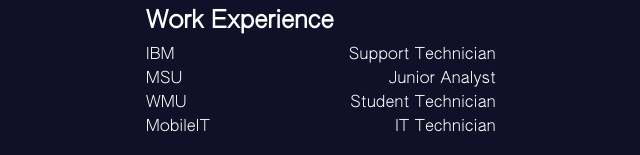
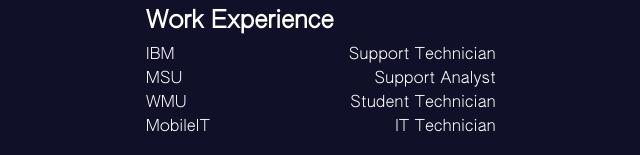
Before and after one commit to robsassack/robsassack.github.io, a React (Vite) app: page / in a window 1280 px wide. Shown: the part 567-722 px from the top of the page, without its empty margins (319-959 px from the left). Built offline with nearby package versions, Linux system fonts and the light colour scheme.

Commit message:
Update resume

```diff
--- a/src/components/Content.jsx
+++ b/src/components/Content.jsx
@@ -9,7 +9,7 @@
         </div>
         <div className='jobs'>
           <span className='company'>MSU</span>
-          <span className='title'>Junior Analyst</span>
+          <span className='title'>Support Analyst</span>
         </div>
         <div className='jobs'>
           <span className='company'>WMU</span>
--- a/src/components/Socials.jsx
+++ b/src/components/Socials.jsx
@@ -1,7 +1,7 @@
 function Socials() {
   return (
     <div className='socials'>
-      <a href='./Resume_Robert-Sassack-0123.pdf'>Resume</a>
+      <a href='./Resume_Robert-Sassack-0123_v2.pdf'>Resume</a>
       <a href='https://github.com/robsassack'>GitHub</a>
       <a href='https://linkedin.com/in/robsassack'>LinkedIn</a>
     </div>
```
Also changed, not shown: 2 other files (tests, documents, lock files or other folders).
